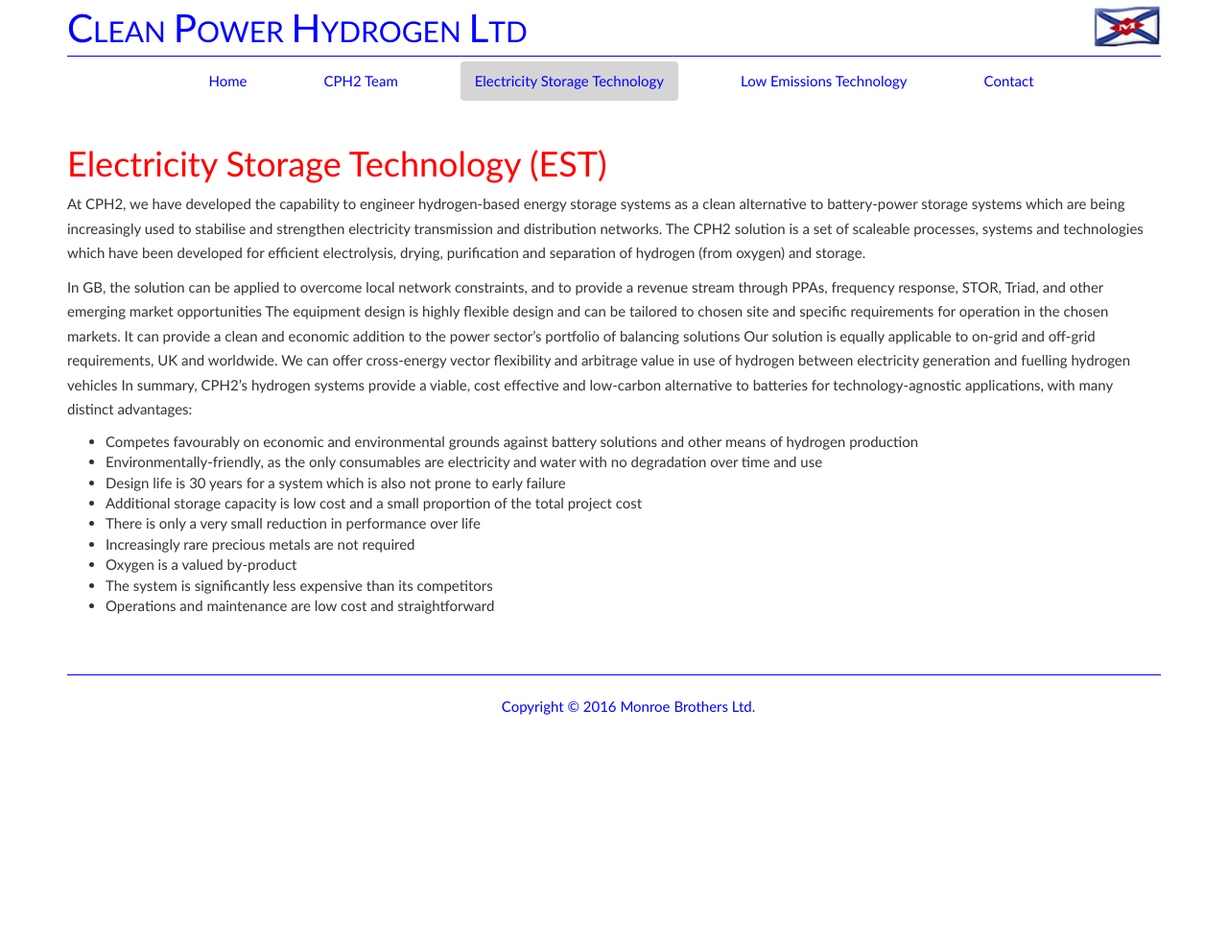
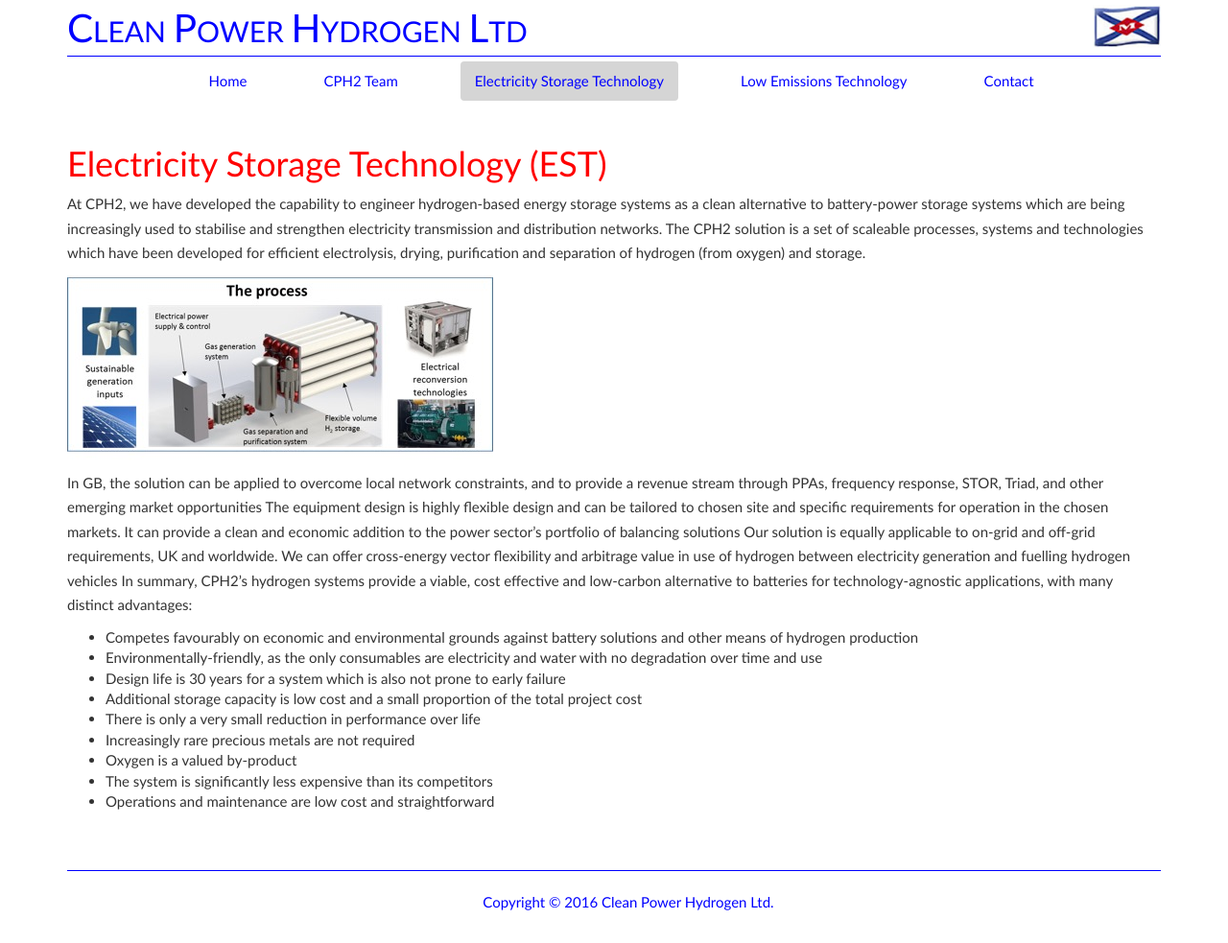
Before and after one commit to tcranston/cit-cph2, a Jekyll site: the page built from Electricity Storage Technology/index.md, in a window 1280 px wide. Shown: the whole page at 96% size. Built offline with Jekyll 4.4.1, drawn with Linux system fonts in a browser that asks for light colours; before the commit the page ends 900 px from its top, so only the background shows below that.

Commit message:
Adding images

```diff
--- a/Electricity Storage Technology/index.md
+++ b/Electricity Storage Technology/index.md
@@ -7,6 +7,7 @@ permalink: /electricity_storage_technology/
 At CPH2, we have developed the capability to engineer hydrogen-based energy storage systems as a clean alternative to battery-power storage systems which are being increasingly used to stabilise and strengthen electricity transmission and distribution networks.
 The CPH2 solution is a set of scaleable processes, systems and technologies which have been developed for efficient electrolysis, drying, purification  and separation of hydrogen (from oxygen) and storage.
 
+![The CPH2 Process](/images/process.jpg)
 
 In GB, the solution can be applied to overcome local network constraints, and to provide a revenue stream through PPAs, frequency response, STOR, Triad, and other emerging market opportunities
 The equipment design is highly flexible design and can be tailored to chosen site and specific requirements for operation in the chosen markets. It can provide a clean and economic addition to the power sector’s portfolio of balancing solutions
--- a/_includes/mbl_footer.html
+++ b/_includes/mbl_footer.html
@@ -3,7 +3,7 @@
 <footer class="mbl-footer">
 
   <div class="container">
-    <p>Copyright © {{  site.time | date: "%Y" }} Monroe Brothers Ltd.</p>
+    <p>Copyright © {{  site.time | date: "%Y" }} Clean Power Hydrogen Ltd.</p>
   </div>
 </footer>
 </div>
```
Also changed, not shown: Low Emissions Technology/index.md (+3 -0 lines), index.md (+1 -1 lines), images/gas gen.jpg (added), images/process.jpg (added).
